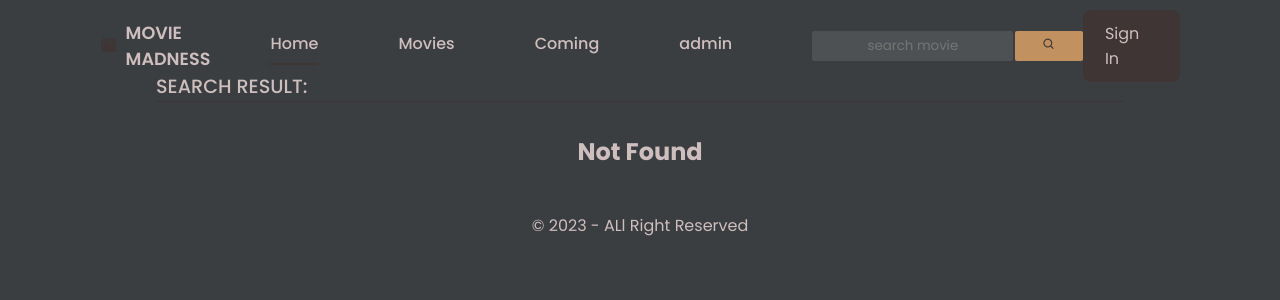
After one commit to code-anwarhosen/Movie-Madness, a Django app: page /search/ in a window 1280 px wide. The commit adds this page. Shown: the top 300 px of the page. Run offline with Django 4.2, Linux system fonts and the light colour scheme.

Commit message:
added search function

```diff
--- a/app/urls.py
+++ b/app/urls.py
@@ -4,5 +4,6 @@ from app import views
 urlpatterns = [
     path('', views.home, name='home'),
     path('series/<str:pk>/', views.series, name='series'),
+    path('search/', views.search, name='search'),
     path('player/<str:pk>/', views.player, name='player'),
 ]
--- a/app/views.py
+++ b/app/views.py
@@ -19,6 +19,15 @@ def series(request, pk):
     web_s = Movie.objects.get(pk=pk)
     return render(request, 'series.html', {'series': web_s})
 
+def search(request):
+    q = request.GET.get('q')
+
+    result = None
+    if q and len(q) < 200:
+        result = Movie.objects.filter(title__icontains=q)
+
+    return render(request, 'search.html', {'movies': result})
+
 def player(request, pk):
     ref = request.GET.get('ref')
 
--- /dev/null
+++ b/templates/base.html
@@ -0,0 +1,77 @@
+{% load static %}
+<!DOCTYPE html>
+<html lang="en">
+<head>
+    <meta charset="UTF-8">
+    <meta http-equiv="X-UA-Compatible" content="IE=edge">
+    <meta name="viewport" content="width=device-width, initial-scale=1.0">
+    <title>{% block title %}{% endblock title %} | Movie Madness</title>
+
+    <link rel="stylesheet" href="https://cdn.jsdelivr.net/npm/boxicons@latest/css/boxicons.min.css">
+    <link rel="stylesheet" href="{% static 'home/style.css' %}">
+
+    <!-- Link Swiper's CSS -->
+    <link rel="stylesheet" href="https://cdn.jsdelivr.net/npm/swiper@8/swiper-bundle.min.css" />
+</head>
+<body>
+    <!-- Navbar -->
+    <header>
+        <a href="/" class="logo">
+            <i class='bx bxs-movie' ></i>MOVIE MADNESS
+        </a>
+        <div class="bx bx-menu" id="menu-icon"></div>
+
+        <!-- menu  -->
+        <ul class="navbar">
+            <li><a href="/" class="home-active">Home</a></li>
+            <li><a href="#movies">Movies</a></li>
+            <li><a href="#coming">Coming</a></li>
+            <li><a href="/admin/">admin</a></li>
+            <li>
+                <div class="search">
+                    <form class="search" action="/search" method="get">
+                        <input type="text" name="q" placeholder="search movie">
+                        <button type="submit"><i class='bx bx-search'></i></button>
+                    </form>
+                </div>
+            </li>
+        </ul>
+        <a href="#" class="btn">Sign In</a>
+    </header>
+
+{% block content %}{% endblock content %}
+
+
+<!-- Newsletter  -->
+<!-- <section class="newsletter" id="newsletter">
+    <h2>Subscribe To Get <br>Newsletter</h2>
+    <form action="">
+        <input type="email" class="email" placeholder="Enter Email" required>
+        <input type="submit" value="Subscribe" class="btn">
+    </form>
+</section> -->
+
+<!-- Footer  -->
+<!-- <section class="footer">
+    <a href="" class="logo">
+        <i class="bx bxs-movie"></i>Sanamio
+    </a>
+    <div class="social">
+        <a href=""><i class='bx bxl-facebook'></i></a>
+        <a href=""><i class='bx bxl-twitter'></i></a>
+        <a href=""><i class='bx bxl-instagram'></i></a>
+    </div>
+</section> -->
+
+<!-- Copyright  -->
+<div class="copyright">
+    <p>&#169; 2023 - ALl Right Reserved</p>
+ </div>
+
+
+  <!-- Swiper JS -->
+  <script src="https://cdn.jsdelivr.net/npm/swiper@8/swiper-bundle.min.js"></script>
+  <script src="{% static 'home/script.js' %}"></script>
+
+</body>
+</html>
--- /dev/null
+++ b/templates/search.html
@@ -0,0 +1,38 @@
+{% extends "base.html" %}
+{% load static %}
+
+{% block title %}Search{% endblock title %}
+
+{% block content %}
+<!-- search  -->
+<section class="movies" id="movies">
+      <h2 class="heading">Search Result: </h2>
+      <!-- movies container  -->
+      <div class="movies-container">
+
+        <!-- box -->
+        {% if movies %}
+        {% for movie in movies %}
+            <div class="box">
+
+                {% if movie.is_series %}
+                    <a href="/series/{{movie.pk}}">
+                {% else %}
+                    <a href="/player/{{movie.pk}}">
+                {% endif %}
+                <div class="box-img">
+                    <img src="\{{movie.thumbnail}}" alt="">
+                </div>
+                </a>
+                <h3>{{movie.title}}</h3>
+                <span>{{movie.duration}} min | {% for tag in movie.tags.all %} {{tag.name}} {% endfor %}</span>
+            </div>
+        {% endfor %}
+        {% else %}
+            <h1 style="text-align: center; top: 50vh;">Not Found</h1>
+        {% endif %}
+
+      </div>
+</section>
+
+{% endblock content %}
```
Also changed, not shown: templates/home.html (+5 -70 lines), templates/series.html (+4 -46 lines).
